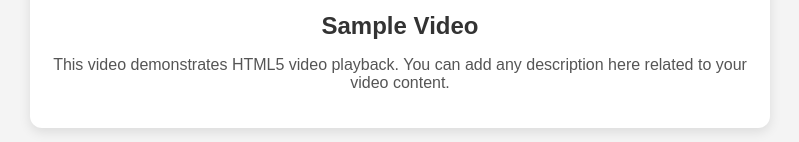
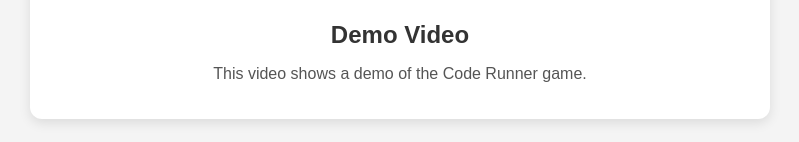
Before and after one commit to shevy66/coderunner, a plain HTML site: page homepage.html in a window 1280 px wide. Shown: the part 527-669 px from the top of the page, without its empty margins (240-1039 px from the left). Drawn offline with Linux system fonts and the light colour scheme.

Commit message:
minor changes

```diff
--- a/homepage.html
+++ b/homepage.html
@@ -49,8 +49,8 @@
       <source src="./Code-Runner-Demo.mp4" type="video/mp4">
       Your browser does not support the video tag.
     </video>
-    <h1>Sample Video</h1>
-    <p>This video demonstrates HTML5 video playback. You can add any description here related to your video content.</p>
+    <h1>Demo Video</h1>
+    <p>This video shows a demo of the Code Runner game.</p>
   </div>
 
 </body>
```
